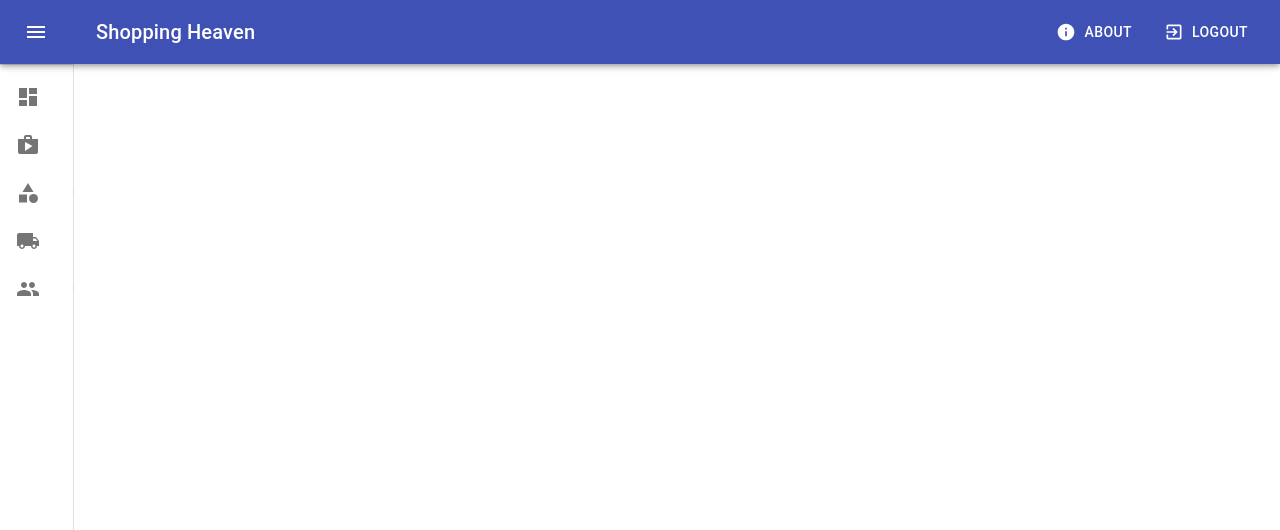
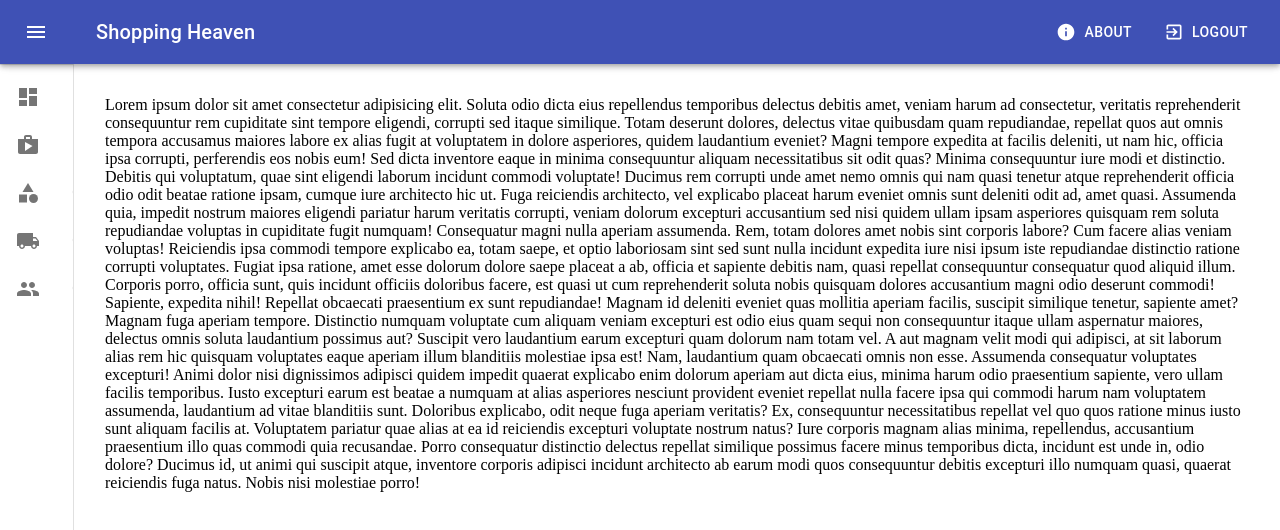
Before and after one commit to satishnaikawadi2011/shopping-heaven-admin, a React (Create React App) app: page / in a window 1280 px wide. Shown: the top 530 px of the page. Built offline with nearby package versions, Linux system fonts and the light colour scheme.

Commit message:
Successfully completed LayoutWrapper component.

```diff
--- a/src/App.tsx
+++ b/src/App.tsx
@@ -1,14 +1,46 @@
 import React from 'react';
 import './App.css';
-import SHAppBar from './components/layout/SHAppBar';
-import AppDrawer from './components/layout/AppDrawer';
+import LayoutWrapper from './components/layout/LayoutWrapper';
 
 function App() {
 	return (
-		<React.Fragment>
-			<SHAppBar />
-			<AppDrawer />
-		</React.Fragment>
+		<LayoutWrapper>
+			Lorem ipsum dolor sit amet consectetur adipisicing elit. Soluta odio dicta eius repellendus temporibus
+			delectus debitis amet, veniam harum ad consectetur, veritatis reprehenderit consequuntur rem cupiditate sint
+			tempore eligendi, corrupti sed itaque similique. Totam deserunt dolores, delectus vitae quibusdam quam
+			repudiandae, repellat quos aut omnis tempora accusamus maiores labore ex alias fugit at voluptatem in dolore
+			asperiores, quidem laudantium eveniet? Magni tempore expedita at facilis deleniti, ut nam hic, officia ipsa
+			corrupti, perferendis eos nobis eum! Sed dicta inventore eaque in minima consequuntur aliquam necessitatibus
+			sit odit quas? Minima consequuntur iure modi et distinctio. Debitis qui voluptatum, quae sint eligendi
+			laborum incidunt commodi voluptate! Ducimus rem corrupti unde amet nemo omnis qui nam quasi tenetur atque
+			reprehenderit officia odio odit beatae ratione ipsam, cumque iure architecto hic ut. Fuga reiciendis
+			architecto, vel explicabo placeat harum eveniet omnis sunt deleniti odit ad, amet quasi. Assumenda quia,
+			impedit nostrum maiores eligendi pariatur harum veritatis corrupti, veniam dolorum excepturi accusantium sed
+			nisi quidem ullam ipsam asperiores quisquam rem soluta repudiandae voluptas in cupiditate fugit numquam!
+			Consequatur magni nulla aperiam assumenda. Rem, totam dolores amet nobis sint corporis labore? Cum facere
+			alias veniam voluptas! Reiciendis ipsa commodi tempore explicabo ea, totam saepe, et optio laboriosam sint
+			sed sunt nulla incidunt expedita iure nisi ipsum iste repudiandae distinctio ratione corrupti voluptates.
+			Fugiat ipsa ratione, amet esse dolorum dolore saepe placeat a ab, officia et sapiente debitis nam, quasi
+			repellat consequuntur consequatur quod aliquid illum. Corporis porro, officia sunt, quis incidunt officiis
+			doloribus facere, est quasi ut cum reprehenderit soluta nobis quisquam dolores accusantium magni odio
+			deserunt commodi! Sapiente, expedita nihil! Repellat obcaecati praesentium ex sunt repudiandae! Magnam id
+			deleniti eveniet quas mollitia aperiam facilis, suscipit similique tenetur, sapiente amet? Magnam fuga
+			aperiam tempore. Distinctio numquam voluptate cum aliquam veniam excepturi est odio eius quam sequi non
+			consequuntur itaque ullam aspernatur maiores, delectus omnis soluta laudantium possimus aut? Suscipit vero
+			laudantium earum excepturi quam dolorum nam totam vel. A aut magnam velit modi qui adipisci, at sit laborum
+			alias rem hic quisquam voluptates eaque aperiam illum blanditiis molestiae ipsa est! Nam, laudantium quam
+			obcaecati omnis non esse. Assumenda consequatur voluptates excepturi! Animi dolor nisi dignissimos adipisci
+			quidem impedit quaerat explicabo enim dolorum aperiam aut dicta eius, minima harum odio praesentium
+			sapiente, vero ullam facilis temporibus. Iusto excepturi earum est beatae a numquam at alias asperiores
+			nesciunt provident eveniet repellat nulla facere ipsa qui commodi harum nam voluptatem assumenda, laudantium
+			ad vitae blanditiis sunt. Doloribus explicabo, odit neque fuga aperiam veritatis? Ex, consequuntur
+			necessitatibus repellat vel quo quos ratione minus iusto sunt aliquam facilis at. Voluptatem pariatur quae
+			alias at ea id reiciendis excepturi voluptate nostrum natus? Iure corporis magnam alias minima, repellendus,
+			accusantium praesentium illo quas commodi quia recusandae. Porro consequatur distinctio delectus repellat
+			similique possimus facere minus temporibus dicta, incidunt est unde in, odio dolore? Ducimus id, ut animi
+			qui suscipit atque, inventore corporis adipisci incidunt architecto ab earum modi quos consequuntur debitis
+			excepturi illo numquam quasi, quaerat reiciendis fuga natus. Nobis nisi molestiae porro!
+		</LayoutWrapper>
 	);
 }
 
--- /dev/null
+++ b/src/components/layout/LayoutWrapper.tsx
@@ -0,0 +1,45 @@
+import React from 'react';
+import { createStyles, makeStyles, Theme } from '@material-ui/core/styles';
+import SHAppBar from './SHAppBar';
+import AppDrawer from './AppDrawer';
+
+interface LayoutProps {}
+
+const useStyles = makeStyles((theme: Theme) =>
+	createStyles({
+		root:
+			{
+				display: 'flex'
+			},
+		toolbar:
+			{
+				display: 'flex',
+				alignItems: 'center',
+				justifyContent: 'flex-end',
+				padding: theme.spacing(0, 1),
+				// necessary for content to be below app bar
+				...theme.mixins.toolbar
+			},
+		content:
+			{
+				flexGrow: 1,
+				padding: theme.spacing(3)
+			}
+	})
+);
+
+const LayoutWrapper: React.FC<LayoutProps> = ({ children }) => {
+	const classes = useStyles();
+	return (
+		<div className={classes.root}>
+			<SHAppBar />
+			<AppDrawer />
+			<main className={classes.content}>
+				<div className={classes.toolbar} />
+				{children}
+			</main>
+		</div>
+	);
+};
+
+export default LayoutWrapper;
```
